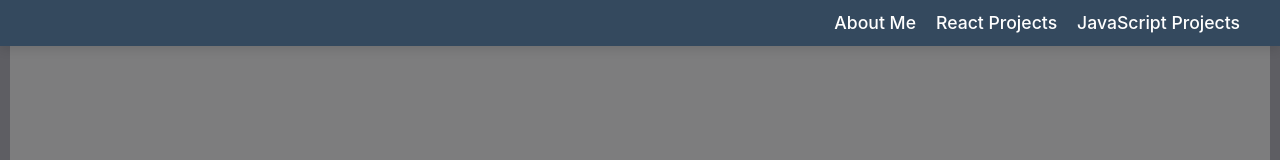
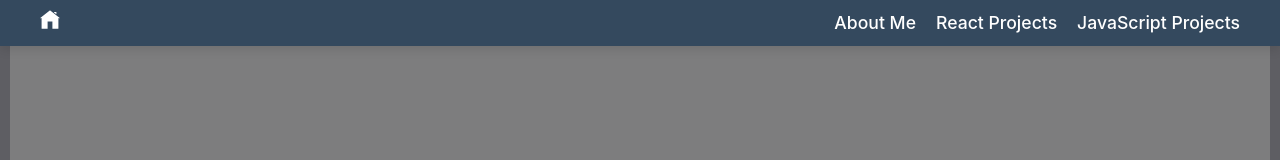
Before and after one commit to jafechter/JamesFechter_React_Portfolio, a React (Vite) app: page / in a window 1280 px wide. Shown: the top 160 px of the page. Built offline with nearby package versions, Linux system fonts and the light colour scheme.

Commit message:
second commit today

```diff
--- a/src/components/NavBar.jsx
+++ b/src/components/NavBar.jsx
@@ -1,9 +1,11 @@
+import homeIcon from "../assets/icons8-home.svg";
+
 const NavigationBar = () => {
   return (
     <nav className="navbar">
       <div className="navbar-container">
-        <a href="#about-me" className="navbar-logo">
-          <h1></h1>
+        <a href="logo-container" className="navbar-logo">
+          <img src={homeIcon} />
         </a>
         <ul className="navbar-links">
           <li>
```
Also changed, not shown: src/assets/icons8-home.svg (added), src/components/Header.jsx (line endings or trailing spaces).
